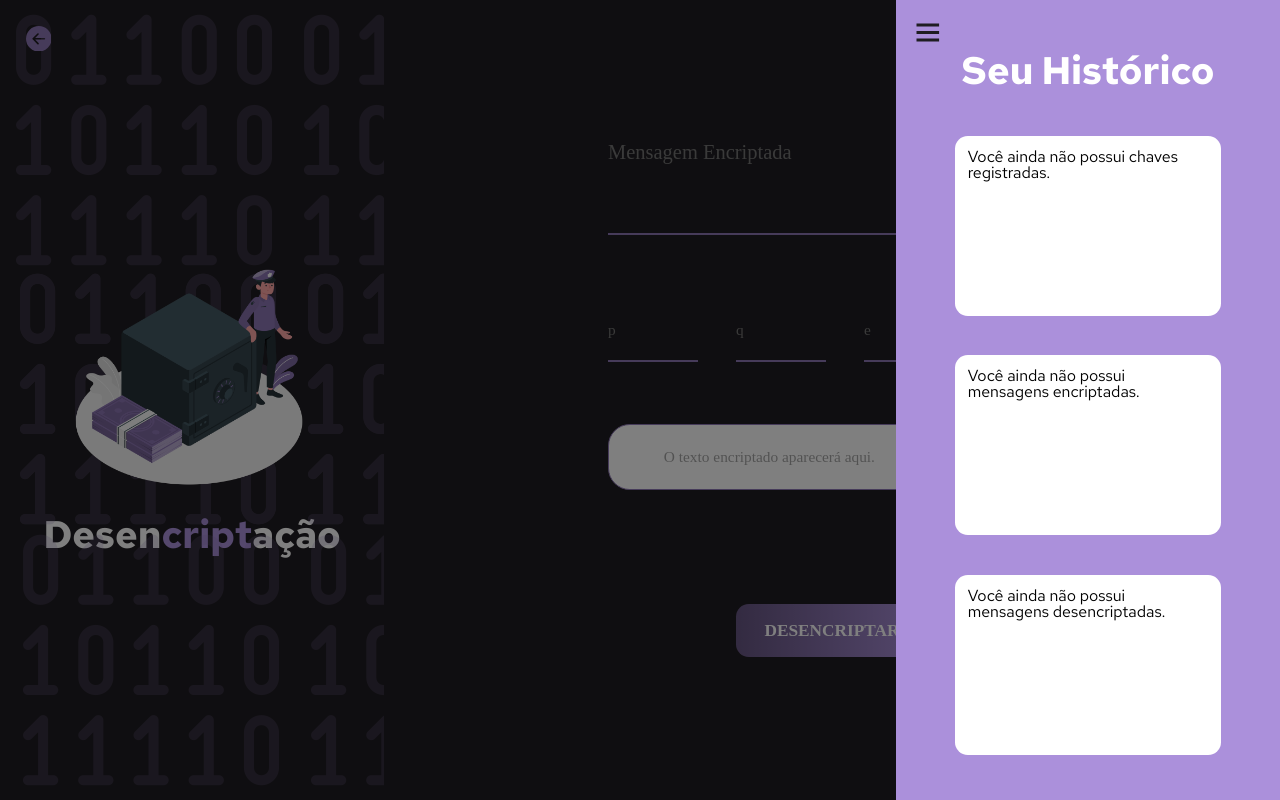
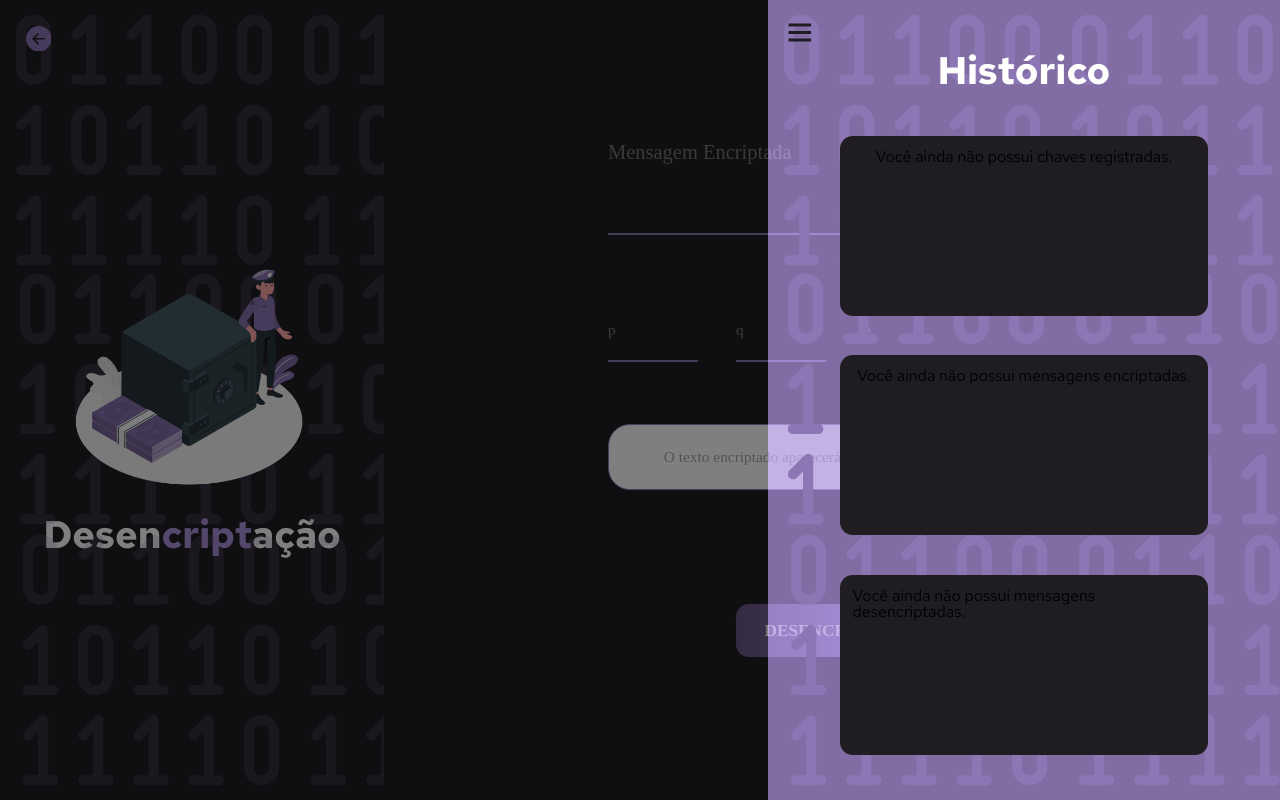
Before and after one commit to isabellexvr/rsa-md-projeto, a React (Vite) app: page /decrypt in a window 1280 px wide. Both pictures are taken after a click on the icon 1241 px from the left and 38 px from the top of the page. Built offline with nearby package versions, Linux system fonts and the light colour scheme; a web font is replaced by a local one.

Commit message:
style: sidebar style

```diff
--- a/src/pages/components/Header.jsx
+++ b/src/pages/components/Header.jsx
@@ -10,7 +10,7 @@ export default function Header({ sidebar, setSidebar }) {
   return (
     <HeaderContainer>
       <BackIcon onClick={() => navigate("/options")} />
-      <MenuIcon
+      <MenuIcon appear={sidebar}
         onClick={() => {
           setSidebar(!sidebar);
         }}
@@ -28,6 +28,7 @@ const HeaderContainer = styled.div`
 `;
 
 const MenuIcon = styled(TfiMenu)`
+display: ${p => p.appear ? "none" : "initial"};
   position: absolute;
   cursor: pointer;
   font-size: 2vw;
--- a/src/pages/components/Sidebar.jsx
+++ b/src/pages/components/Sidebar.jsx
@@ -4,6 +4,7 @@ import colors from "../../assets/colors";
 import { TfiMenu } from "react-icons/tfi";
 import { CopyToClipboard } from "react-copy-to-clipboard";
 import { FaRegCopy } from "react-icons/fa";
+import binary from "../../assets/binary.png";
 
 export default function Sidebar({
   sidebar,
@@ -15,22 +16,16 @@ export default function Sidebar({
   decrypted,
   setDecrypted,
   loading,
-  setLoading
+  setLoading,
 }) {
-
   useEffect(() => {
     const keys = JSON.parse(localStorage.getItem("keys") || "[]");
-    const encrypted = JSON.parse(
-      localStorage.getItem("encrypted") || "[]"
-    );
-    const decrypted = JSON.parse(
-      localStorage.getItem("decrypted") || "[]"
-    );
+    const encrypted = JSON.parse(localStorage.getItem("encrypted") || "[]");
+    const decrypted = JSON.parse(localStorage.getItem("decrypted") || "[]");
     setKeys(keys);
     setEncrypted(encrypted);
     setDecrypted(decrypted);
   }, [sidebar, loading]);
-  //console.log(encrypted);
 
   return (
     <>
@@ -41,7 +36,7 @@ export default function Sidebar({
             {" "}
             <HistoryContainer>
               <MenuIcon onClick={() => setSidebar(!sidebar)} />
-              <Title>Seu Histórico</Title>
+              <Title>Histórico</Title>
               <Section>
                 {keys.length > 0 ? (
                   <Chaves>
@@ -52,9 +47,7 @@ export default function Sidebar({
                           {" "}
                           {i + 1}. <strong>{k}</strong>
                         </h2>
-                        <CopyToClipboard
-                          text={k}
-                        >
+                        <CopyToClipboard text={k}>
                           <CopyIcon />
                         </CopyToClipboard>
                       </Chave>
@@ -74,11 +67,8 @@ export default function Sidebar({
                           {" "}
                           {i + 1}. <strong>{k}</strong>
                         </h2>
-                        <CopyToClipboard
-                          text={k}
-
-                        >
-                          <CopyIcon  />
+                        <CopyToClipboard text={k}>
+                          <CopyIcon />
                         </CopyToClipboard>
                       </Chave>
                     ))}
@@ -97,10 +87,8 @@ export default function Sidebar({
                           {" "}
                           {i + 1}. <strong>{k}</strong>
                         </h2>
-                        <CopyToClipboard
-                          text={k}
-                        >
-                          <CopyIcon  />
+                        <CopyToClipboard text={k}>
+                          <CopyIcon />
                         </CopyToClipboard>
                       </Chave>
                     ))}
@@ -109,6 +97,7 @@ export default function Sidebar({
                   <h1>Você ainda não possui mensagens desencriptadas.</h1>
                 )}
               </Section>
+{/*               <ElBinario src={binary} /> */}
             </HistoryContainer>
           </RightSide>
         </SideBarContainer>
@@ -124,15 +113,17 @@ const Chaves = styled.div`
   flex-direction: column;
   align-items: center;
   > h1 {
-
-    color: ${colors.black};
+    border: 1px solid ${colors.lightPurple};
+    border-radius: 5vw;
+    color: ${colors.lightPurple};
     text-align: center;
     margin-bottom: 0.6vw;
-    font-size: 1.27vw;
+    font-size: 1.45vw;
     font-style: normal;
-    font-weight: 500;
     line-height: normal;
-    width: 80%;
+    width: 85%;
+    padding: 0.5vw;
+    box-sizing: border-box;
   }
 `;
 
@@ -140,25 +131,26 @@ const Chave = styled.div`
   display: flex;
   padding: 0.15vw;
   align-items: flex-start;
-width: 85%;
-justify-content: space-around;
+  width: 85%;
+  justify-content: space-around;
 
   > h2 {
     text-align: left;
     width: 90%;
     height: fit-content;
     line-height: 1.35vw;
-
+    color: white;
+    font-weight: 500;
     > strong {
-      font-weight: 500;
+      font-weight: 400;
       color: ${colors.mediumPurple};
     }
   }
 `;
 
 const CopyIcon = styled(FaRegCopy)`
-width: 10%;
-font-size: 1.25vw;
+  width: 10%;
+  font-size: 1.25vw;
   cursor: pointer;
   color: ${(p) => (p.copied ? "green" : colors.mediumPurple)};
 `;
@@ -184,12 +176,12 @@ const SideBarContainer = styled.div`
 `;
 
 const RightSide = styled.div`
-  width: 30vw;
+  width: 40vw;
   height: 100%;
-  background-color: red;
   display: flex;
   align-items: center;
   position: relative;
+  background-color: rgba(171, 144, 219, 0.7);
 `;
 
 const LeftSide = styled.div`
@@ -201,7 +193,7 @@ const LeftSide = styled.div`
 `;
 
 const Section = styled.div`
-  background-color: white;
+  background-color: ${colors.black};
   border-radius: 1vw;
   width: 80%;
   height: 24%;
@@ -211,6 +203,7 @@ const Section = styled.div`
   padding: 1vw;
   box-sizing: border-box;
   font-family: Red Hat Text;
+  z-index: 1;
 `;
 
 const Title = styled.h1`
@@ -228,12 +221,13 @@ const Title = styled.h1`
 
 const HistoryContainer = styled.div`
   height: 100vh;
-  width: 35vw;
-  background-color: ${colors.lightPurple};
+  width: 40vw;
+  background-image: url(${binary});
   padding: 2vw;
   box-sizing: border-box;
   display: flex;
   flex-direction: column;
   align-items: center;
   justify-content: space-around;
+  position: relative;
 `;
```
